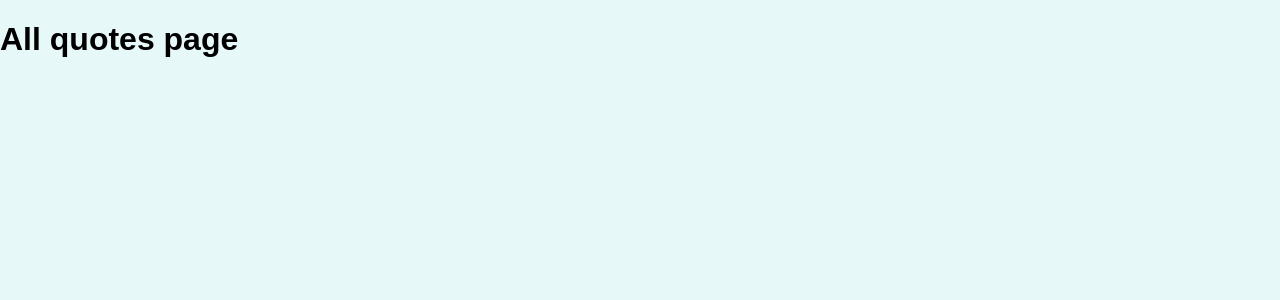
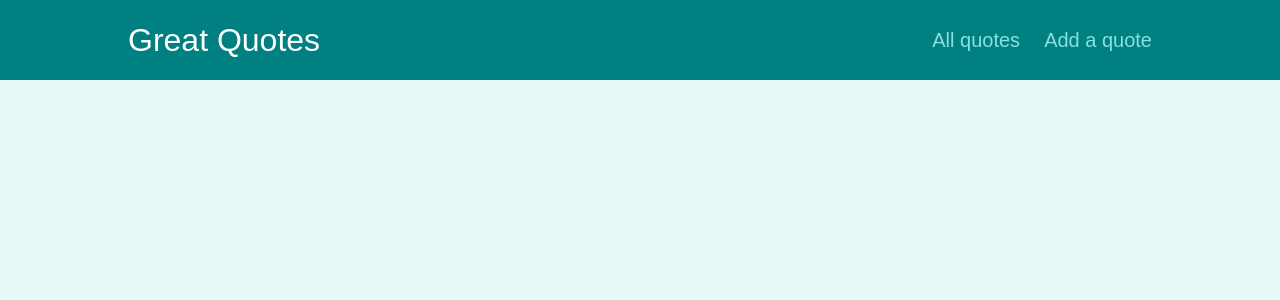
Before and after one commit to Gid-lamim/REACT-routing-practice-II, a React (Create React App) app: page / in a window 1280 px wide. Before the commit this address led to /quotes. Shown: the top 300 px of the page. Built offline with nearby package versions, Linux system fonts and the light colour scheme.

Commit message:
Wrap the Routes with the Layout component

```diff
--- a/src/App.js
+++ b/src/App.js
@@ -3,10 +3,12 @@
 import Quotes from "./pages/Quotes";
 import QuoteDetail from "./pages/QuoteDetail";
 import NewQuote from "./pages/NewQuote";
+import Layout from "./components/layout/Layout";
 
 function App() {
   return (
     <div>
+      <Layout>
         <Switch>
           <Route path='/' exact>
             <Redirect to='/quotes'/>
@@ -21,6 +23,7 @@
             <NewQuote/>
           </Route>
         </Switch>
+      </Layout>
     </div>
   );
 }
```
Lines whose indentation alone changed are shown as unchanged.
